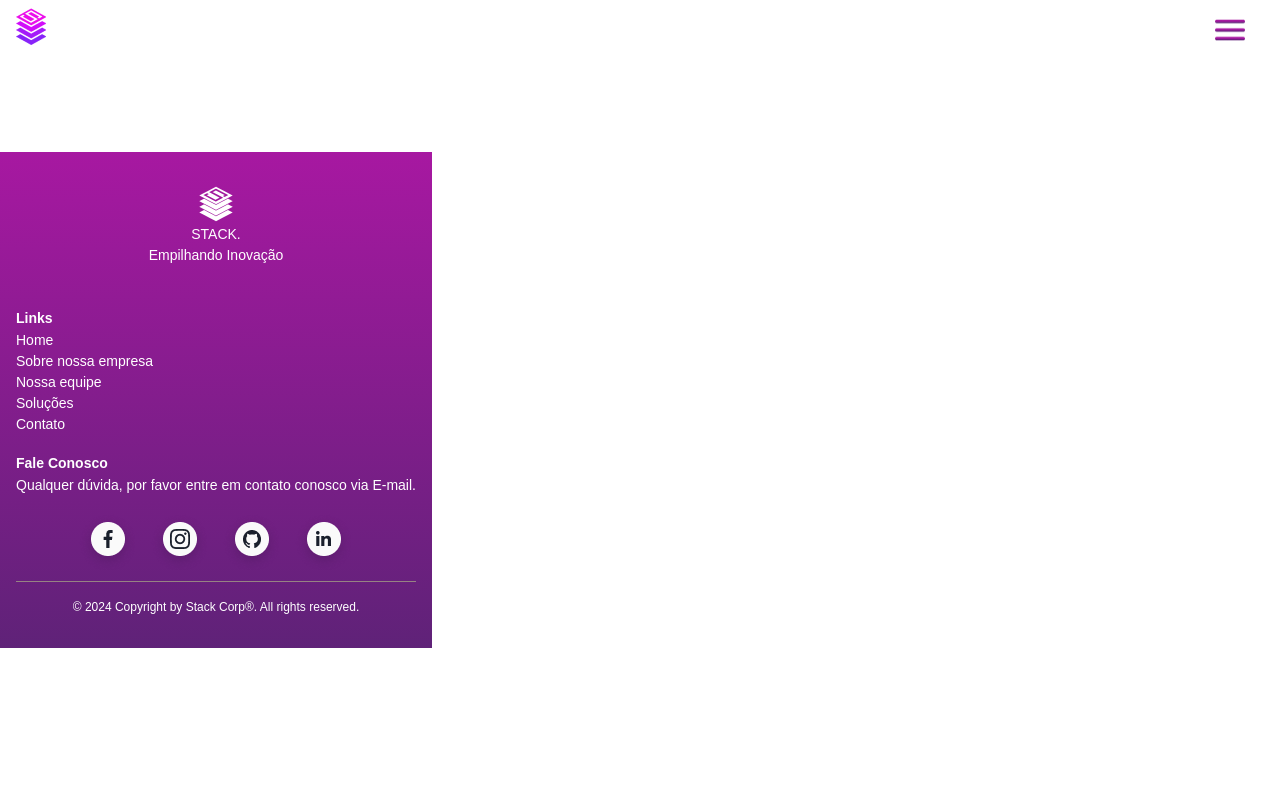
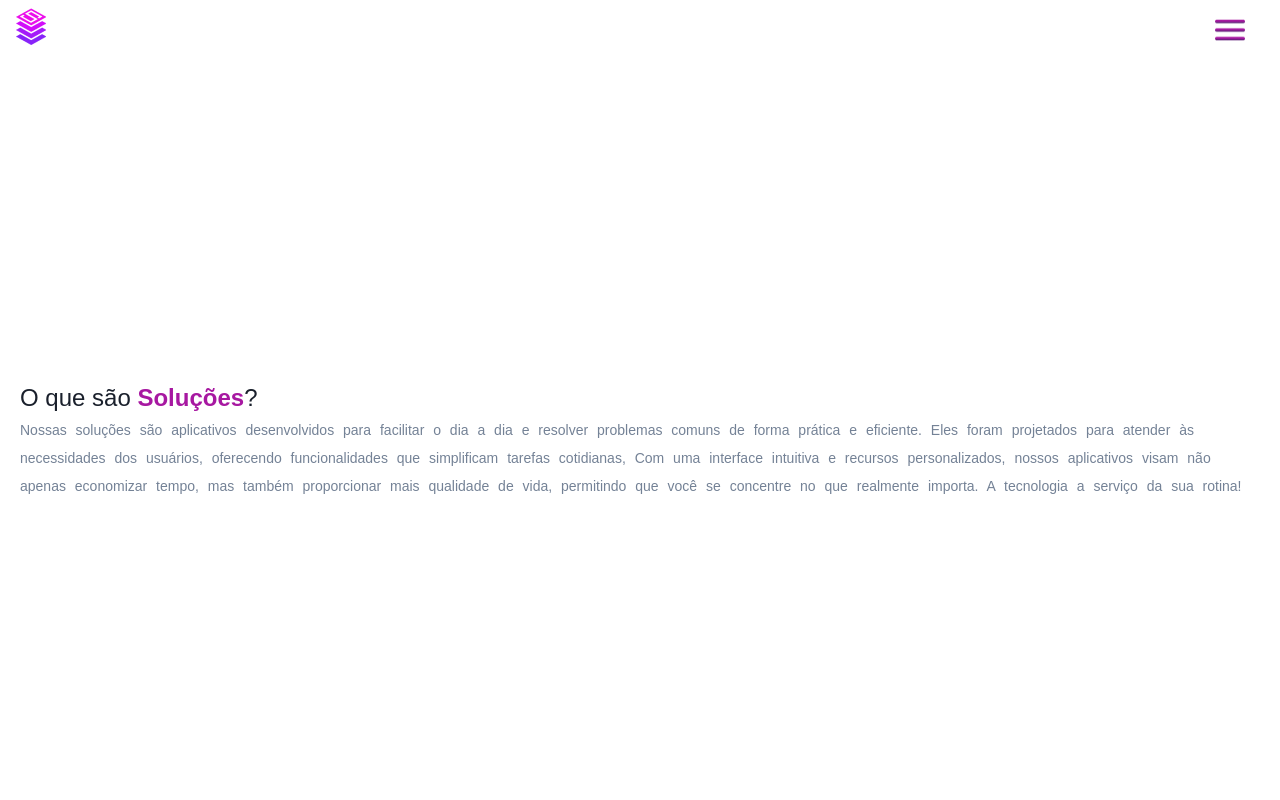
Before and after one commit to Tevezx/stacksite, a React (Vite) app: page /stacksite/solucoes in a window 1280 px wide. Shown: the top 800 px of the page. Built offline with nearby package versions, Linux system fonts and the light colour scheme; the HTML template or start-up script is replaced by a standard one.

Commit message:
Criei o ambiente para a programação da tela Soluções, adicionei o título e o primeiro texto. Agora vou domir qui u homi nun é di fero e priçiza dizkançar. Gudi naiti!

```diff
--- /dev/null
+++ b/Components/Solucoes/Solucoes.jsx
@@ -0,0 +1,11 @@
+import '../../Style/Solucoes/Solucoes.css';
+
+export default function Solucoes(){
+    return(
+        <section className='Solucao-container'>
+           <span className='titulo'>O que são <span className='txtSolucao'>Soluções</span>?</span>
+
+            <p className='textInicial'>Nossas soluções são aplicativos desenvolvidos para facilitar o dia a dia e resolver problemas comuns de forma prática e eficiente. Eles foram projetados para atender às necessidades dos usuários, oferecendo funcionalidades que simplificam tarefas cotidianas, Com uma interface intuitiva e recursos personalizados, nossos aplicativos visam não apenas economizar tempo, mas também proporcionar mais qualidade de vida, permitindo que você se concentre no que realmente importa. A tecnologia a serviço da sua rotina!</p>
+        </section>
+    )
+}
--- /dev/null
+++ b/Style/Solucoes/Solucoes.css
@@ -0,0 +1,37 @@
+:root {
+    --maincolor: #FFF;
+    --descricao: #748296;
+    --link: #e94f89;
+}
+.Solucao-container{
+    width: 100vw;
+    min-height: 100vh;
+    display: flex;
+    flex-direction: column;
+    align-items: center;
+    justify-content: center;
+    background-color: var(--maincolor);
+    padding: 20px;
+    box-sizing: border-box;
+    position: relative;
+    overflow: hidden;
+}
+.textInicial{
+
+    line-height: 2;
+    font-size: 14px;
+    color: var(--descricao);
+    word-spacing: 5px;
+}
+.titulo {
+    font-size: 24px;
+    color: #1A202C;
+    text-align: left;
+    align-self: flex-start; /* Alinha o elemento ao início (esquerda) */
+}
+
+
+.txtSolucao{
+    color: #A718A1;
+    font-weight: bold;
+}
--- a/src/App.jsx
+++ b/src/App.jsx
@@ -5,6 +5,7 @@ import Home from '../Components/Home/Home';
 import Empresa from '../Components/Empresa/Empresa';
 import Contato from '../Components/Contato/Contato';
 import Equipe from '../Components/Equipe/Equipe';
+import Solucoes from '../Components/Solucoes/Solucoes';
 
 function App() {
   return (
@@ -13,8 +14,9 @@ function App() {
       <Routes>
         <Route path="/stacksite" element={<Home />} />
         <Route path="/empresa" element={<Empresa />} />
+        <Route path="/equipe" element={<Equipe />} />
+        <Route path="/solucoes" element={<Solucoes/>} />
         <Route path="/contato" element={<Contato />} />
-        <Route path="/equipe" element={<Equipe />} />
       </Routes>
       <Footer />
     </Router>
```
Also changed, not shown: Style/Contato/Contato.css (line endings or trailing spaces).
